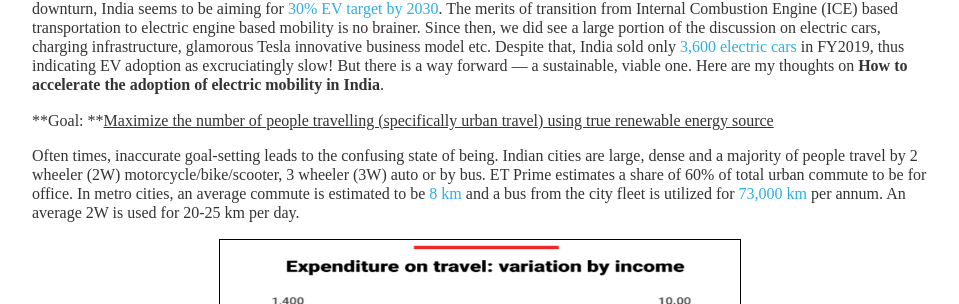
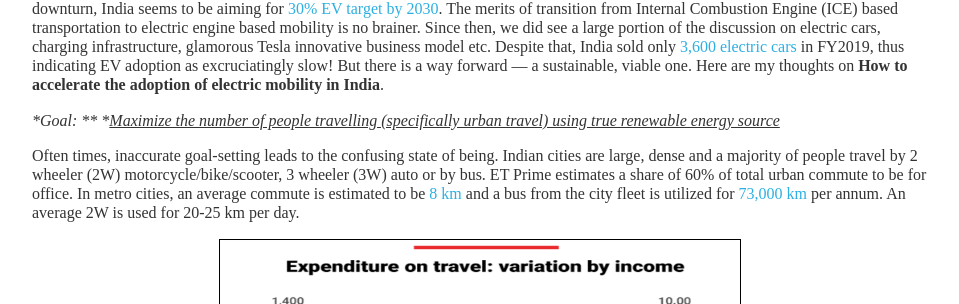
Before and after one commit to vikssai/vikssai.github.io, a Jekyll site: the page built from _posts/2019-11-11-Transition_to_electric_mobility.md, in a window 1280 px wide and 900 px high. Shown: the part 389-693 px from the top of the window, without its empty margins (160-1119 px from the left). Built offline with Jekyll 4.4.1, drawn with Linux system fonts in a browser that asks for light colours.

Commit message:
formatting

```diff
--- a/_posts/2019-11-11-Transition_to_electric_mobility.md
+++ b/_posts/2019-11-11-Transition_to_electric_mobility.md
@@ -16,7 +16,7 @@
 
 
 
-**Goal: **<u>Maximize the number of people travelling (specifically urban travel) using true renewable energy source</u>
+**Goal: ** *<u>Maximize the number of people travelling (specifically urban travel) using true renewable energy source</u>*
 
 
 
```
